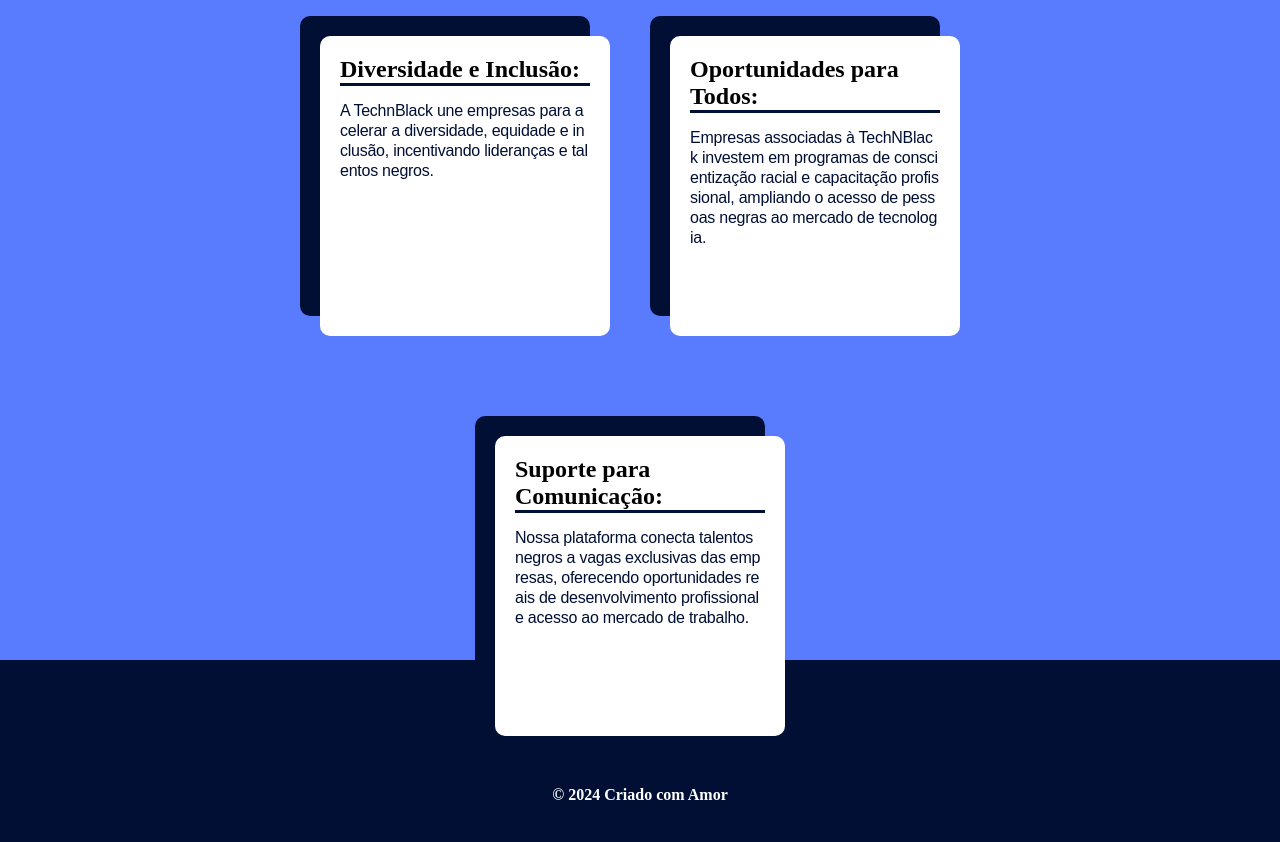
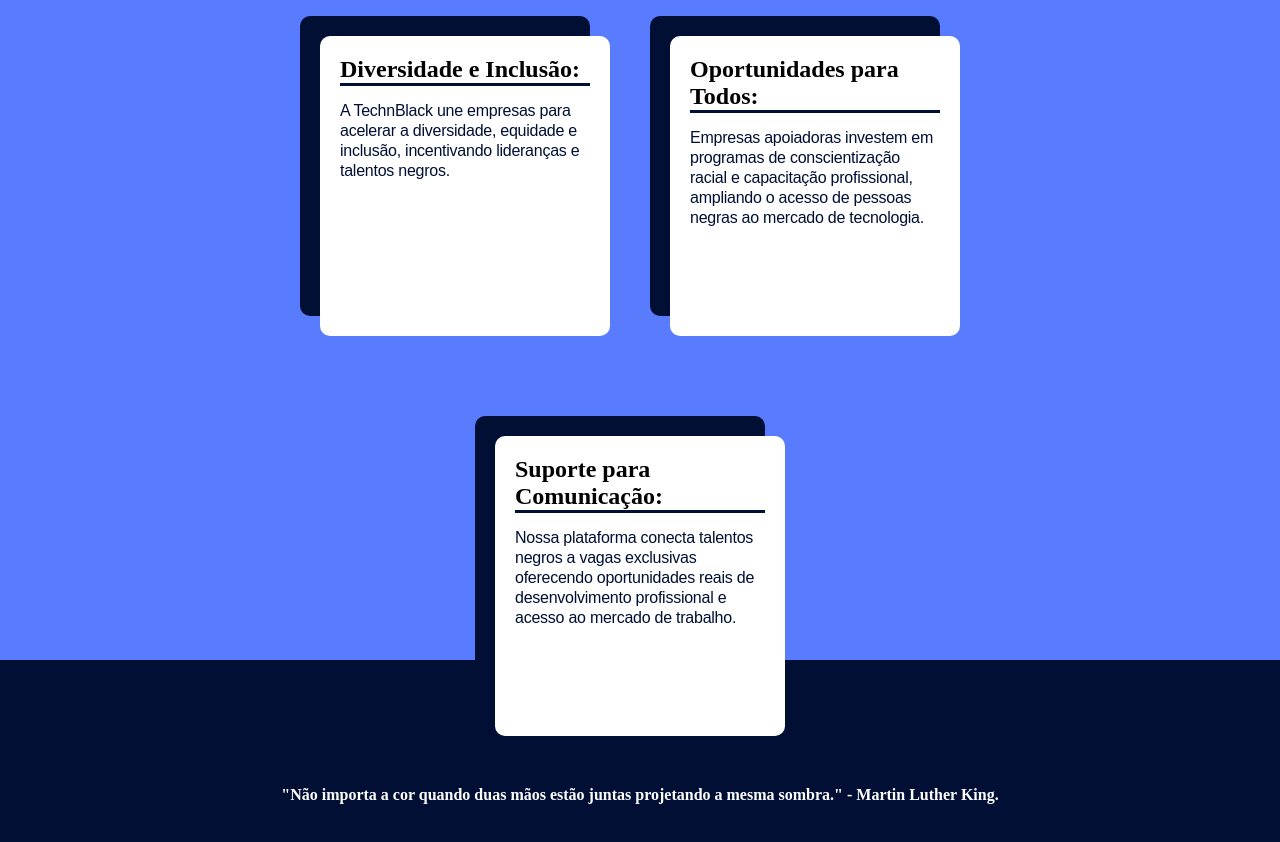
Before and after one commit to JuniorReisx/M5FrontEnd, a React (Vite) app: page / in a window 1280 px wide. Shown: the part 1820-2662 px from the top of the page. Before the commit the page ends 2624 px from the top, so only its background shows below. Built offline with nearby package versions, Linux system fonts and the light colour scheme.

Commit message:
pre-deploy adjustments

```diff
--- a/src/components/footer/footer.css
+++ b/src/components/footer/footer.css
@@ -13,3 +13,7 @@
 .section-footer {
   padding-top: 5rem;
 }
+
+.footer-bottom{
+  margin-bottom: 80px;
+}
--- a/src/components/footer/footer.jsx
+++ b/src/components/footer/footer.jsx
@@ -5,7 +5,7 @@
     <footer className="footer">
          <div className="footer-bottom">
         <p className='paragrafo'> <strong>
-        &copy; {new Date().getFullYear()} Criado com Amor
+          "Não importa a cor quando duas mãos estão juntas projetando a mesma sombra." - Martin Luther King.
           </strong></p>
       </div>
     </footer>
--- a/src/pages/home/Home.jsx
+++ b/src/pages/home/Home.jsx
@@ -42,26 +42,26 @@
             <h2>Diversidade e Inclusão:</h2>
             <hr />
             <p>
-              A TechnBlack une empresas para acelerar a diversidade, equidade e
-              inclusão, incentivando lideranças e talentos negros.
+            A TechnBlack une empresas para <br/>acelerar a diversidade, equidade e
+            <br />inclusão, incentivando lideranças e <br />talentos negros.
             </p>
           </div>
           <div className="Activities">
             <h2>Oportunidades para Todos:</h2>
             <hr />
             <p>
-              Empresas associadas à TechNBlack investem em programas de
-              conscientização racial e capacitação profissional, ampliando o
-              acesso de pessoas negras ao mercado de tecnologia.
+              Empresas apoiadoras investem em programas de
+              conscientização <br />racial e capacitação profissional,<br /> ampliando o
+              acesso de pessoas <br />negras ao mercado de tecnologia.
             </p>
           </div>
           <div className="Activities">
             <h2>Suporte para Comunicação:</h2>
             <hr />
             <p>
-              Nossa plataforma conecta talentos negros a vagas exclusivas das
-              empresas, oferecendo oportunidades reais de desenvolvimento
-              profissional e acesso ao mercado de trabalho.
+              Nossa plataforma conecta talentos negros a vagas exclusivas <br/>
+              oferecendo oportunidades reais de desenvolvimento
+              profissional e <br />acesso ao mercado de trabalho.
             </p>
           </div>
         </div>
--- a/src/pages/jobs/Jobs.css
+++ b/src/pages/jobs/Jobs.css
@@ -11,6 +11,7 @@
 .container-grid {
   display: grid;
   grid-template-columns: auto auto auto;
+  margin-left: 50px;
 }
 .jobs-container {
   display: flex;
```
